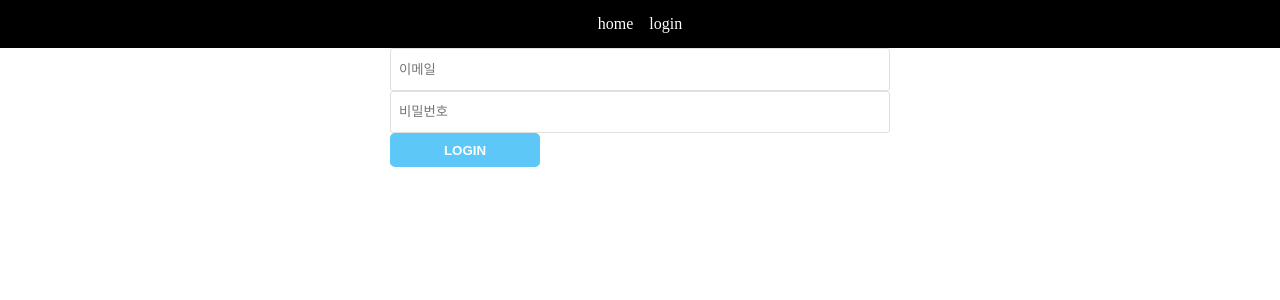
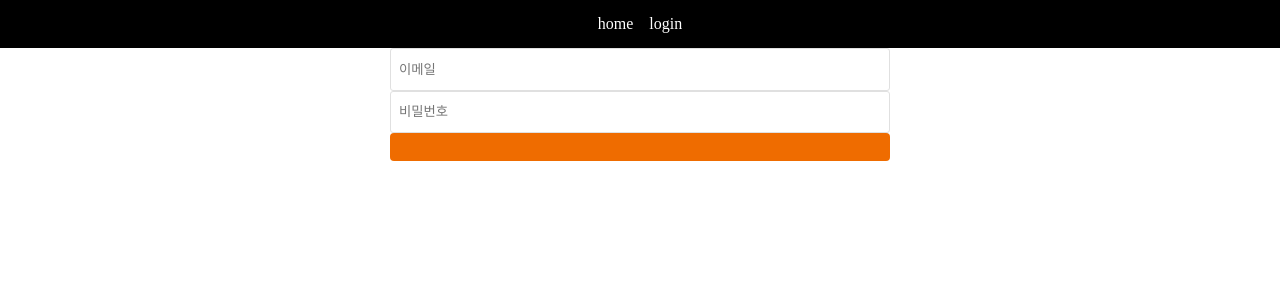
Before and after one commit to mandaringit/bookmarking-frontend, a React (Create React App) app: page /login in a window 1280 px wide. Shown: the top 300 px of the page. Built offline with nearby package versions, Linux system fonts and the light colour scheme.

Commit message:
add: 버튼 스토리 & 디자인

```diff
--- a/src/components/basic/Button.tsx
+++ b/src/components/basic/Button.tsx
@@ -1,42 +1,116 @@
 import React from "react";
-import styled from "styled-components";
+import styled, { css, FlattenSimpleInterpolation } from "styled-components";
 
 export interface CustomButtonProps
   extends React.ButtonHTMLAttributes<HTMLButtonElement> {
   /**
-   * 버튼 텍스트
+   * 버튼 안의 내용
    */
-  label: string;
+  children: React.ReactNode;
   /**
-   * 버튼 배경색
+   * 클릭 시 호출할 콜백 함수
    */
-  backgroundColor?: string;
+  onClick?: (e: React.MouseEvent<HTMLButtonElement>) => void;
+  /**
+   * 버튼의 생김새를 설정
+   */
+  theme: "primary" | "secondary" | "tertiary";
+  /**
+   * 버튼의 크기를 설정
+   */
+  size: "small" | "medium" | "large";
+  /**
+   * 버튼을 비활성화
+   */
+  disabled?: boolean;
+  /**
+   * 버튼의 너비를 임의로 설정
+   */
+  width?: string | number;
 }
 
+/**
+ * `Button` 컴포넌트는 어떠한 작업을 트리거할 때 사용합니다.
+ */
+const Button = ({ children, onClick, ...props }: CustomButtonProps) => {
+  return (
+    <StyledButton {...props} onClick={onClick}>
+      {children}
+    </StyledButton>
+  );
+};
+
+Button.defaultProps = {
+  theme: "primary",
+  size: "small",
+};
+
 const StyledButton = styled.button<CustomButtonProps>`
-  background-color: ${(props) => props.backgroundColor || "#35baf6"};
+  outline: none;
+  border: none;
+  box-sizing: border-box;
+  height: 2rem;
+  font-size: 0.875rem;
+  border-radius: 0.25rem;
+  font-weight: bold;
+  display: inline-flex;
+  justify-content: center;
+  align-items: center;
+  padding: 0rem 1rem;
+  transition-duration: 0.3s;
+  width: ${(props) => props.width};
+  ${(props) => themes[props.theme]}
+  ${(props) => size[props.size]}
 
-  border: none;
-  border-radius: 5px;
-  width: 150px;
-  padding: 0.6rem 0.5rem;
-  font-weight: bold;
-  color: white;
-  cursor: pointer;
-  opacity: 0.8;
-  transition-duration: 0.3s;
-
-  :focus {
-    outline: none;
+  &:focus {
+    box-shadow: 0px 0px 8px rgba(0, 0, 0, 0.2);
   }
 
-  :hover {
-    opacity: 1;
+  &:disabled {
+    cursor: not-allowed;
   }
 `;
 
-const Button = (props: CustomButtonProps) => {
-  return <StyledButton {...props}>{props.label}</StyledButton>;
+const themes: { [key: string]: FlattenSimpleInterpolation } = {
+  primary: css`
+    background: #ef6c00;
+    color: white;
+    &:disabled {
+      background: #ffe0b2;
+    }
+  `,
+  secondary: css`
+    background: #e9ecef;
+    color: #343a40;
+    &:disabled {
+      color: #c6d3e1;
+    }
+  `,
+  tertiary: css`
+    background: none;
+    color: #ef6c00;
+    &:disabled {
+      color: #ffe0b2;
+    }
+  `,
+};
+
+const size: { [key: string]: FlattenSimpleInterpolation } = {
+  small: css`
+    height: 1.75rem;
+    font-size: 0.75rem;
+    padding: 0 0.875rem;
+  `,
+  medium: css`
+    height: 2.5rem;
+    font-size: 1rem;
+    padding: 0 1rem;
+  `,
+  large: css`
+    height: 3rem;
+    font-size: 1.125rem;
+    padding: 0 1.5rem;
+  `,
 };
 
 export default Button;
```
Also changed, not shown: 1 other file (tests, documents, lock files or other folders).
